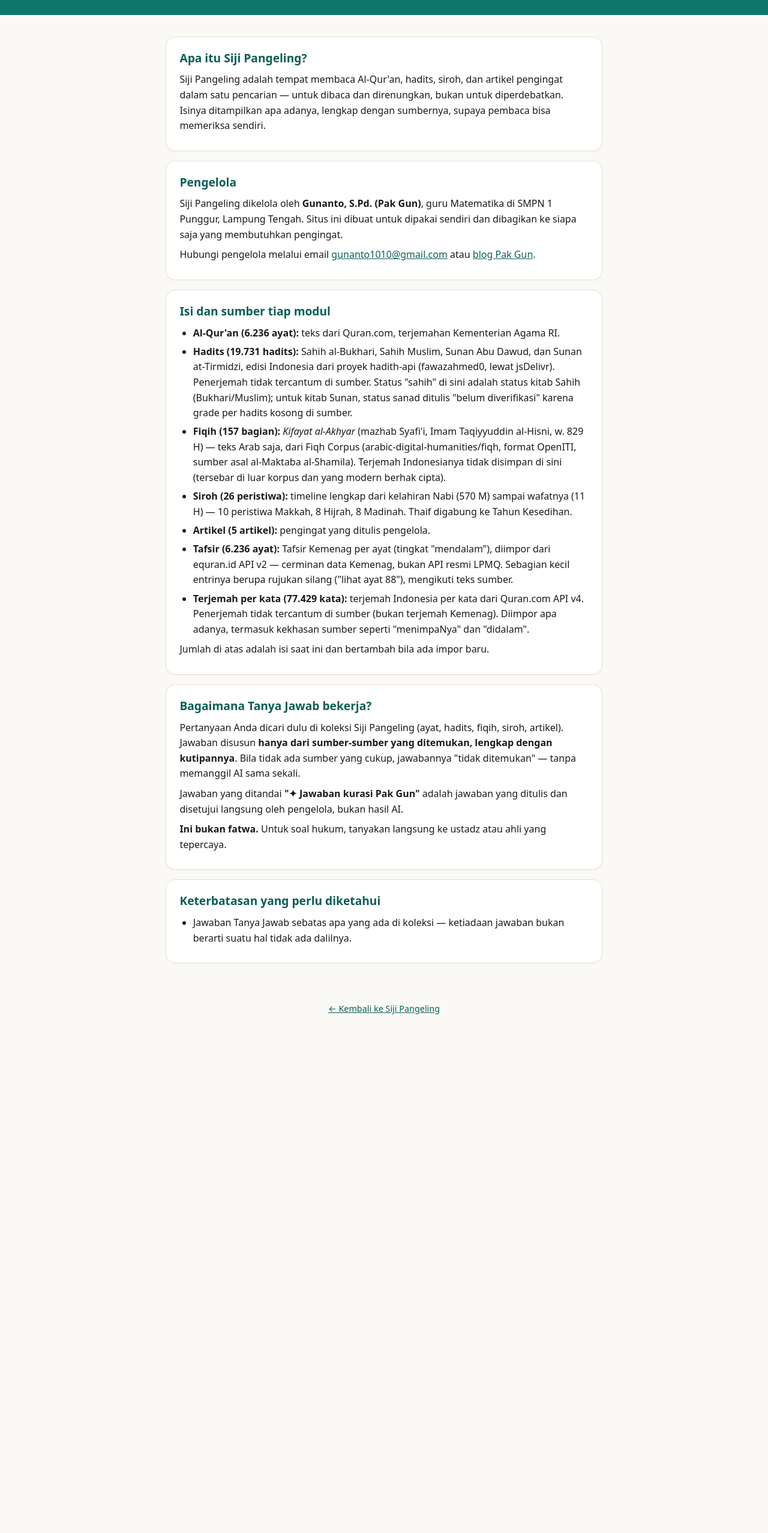
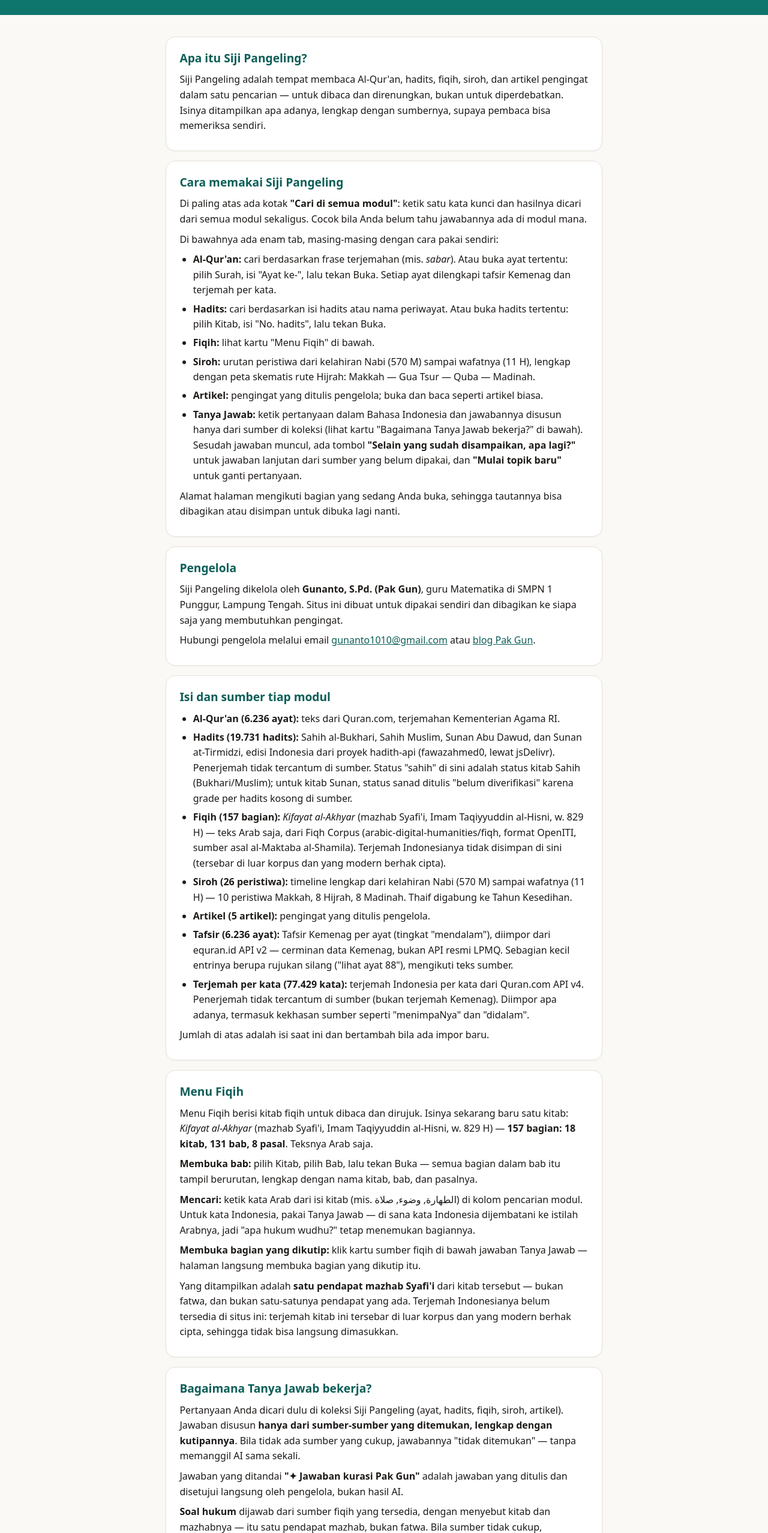
Before and after one commit to gezyt/siji-pangeling, a website: page public/tentang.html in a window 1280 px wide. Shown: the part 104-2660 px from the top of the page at 60% size. Before the commit the page ends 1829 px from the top, so only its background shows below. Drawn offline with Linux system fonts and the light colour scheme; no server answers.

Commit message:
P9b: soal hukum dijawab dari sumber fiqih + Tentang diperbaiki
Prompt: kalimat 'Jangan mengeluarkan fatwa atau putusan hukum'
diganti aturan baru (disetujui Pak Gun): soal hukum dijawab
hanya dari sumber fiqih + sebut kitab/mazhab; putusan di luar
sumber tetap dilarang; bila sumber tak cukup, arahkan ke
ustadz. Kata 'fatwa' tidak lagi muncul di prompt — P9a
mengembalikan 'perintah Allah' tapi 'apa hukum wudhu?' masih
ditolak dua kali live 13.38 WIB. Uji regresi diperbarui.

Tentang: kartu baru 'Cara memakai Siji Pangeling' (Cari semua
+ cara pakai tiap tab + tombol lanjutan) dan 'Menu Fiqih'
(Kifayat al-Akhyar 157 bagian; buka bab Kitab-Bab-Buka; cari
kata Arab; klik kartu sumber fiqih); intro kini menyebut
fiqih; kartu Tanya Jawab disesuaikan aturan baru.
Uji: tanya 42/42.

```diff
--- a/public/tentang.html
+++ b/public/tentang.html
@@ -14,7 +14,7 @@
 <meta property="og:image" content="https://siji.pangeling.web.id/og-image.png">
 <meta property="og:image:width" content="1200">
 <meta property="og:image:height" content="630">
-<meta property="og:image:alt" content="Siji Pangeling — Tafsir · Hadits · Siroh">
+<meta property="og:image:alt" content="Siji Pangeling — Tafsir · Hadits · Fiqih · Siroh">
 <meta name="twitter:card" content="summary_large_image">
 <meta name="twitter:title" content="Tentang Siji Pangeling">
 <meta name="twitter:description" content="Siapa pengelolanya, dari mana isi tiap modul berasal, dan bagaimana Tanya Jawab menyusun jawaban.">
@@ -70,7 +70,22 @@
   <p class="pengunjung" id="pengunjung" hidden>👁 Siji Pangeling sudah dikunjungi <strong id="angkaKunjungan">…</strong> kali.</p>
   <section class="card">
     <h2>Apa itu Siji Pangeling?</h2>
-    <p>Siji Pangeling adalah tempat membaca Al-Qur'an, hadits, siroh, dan artikel pengingat dalam satu pencarian — untuk dibaca dan direnungkan, bukan untuk diperdebatkan. Isinya ditampilkan apa adanya, lengkap dengan sumbernya, supaya pembaca bisa memeriksa sendiri.</p>
+    <p>Siji Pangeling adalah tempat membaca Al-Qur'an, hadits, fiqih, siroh, dan artikel pengingat dalam satu pencarian — untuk dibaca dan direnungkan, bukan untuk diperdebatkan. Isinya ditampilkan apa adanya, lengkap dengan sumbernya, supaya pembaca bisa memeriksa sendiri.</p>
+  </section>
+
+  <section class="card">
+    <h2>Cara memakai Siji Pangeling</h2>
+    <p>Di paling atas ada kotak <strong>"Cari di semua modul"</strong>: ketik satu kata kunci dan hasilnya dicari dari semua modul sekaligus. Cocok bila Anda belum tahu jawabannya ada di modul mana.</p>
+    <p>Di bawahnya ada enam tab, masing-masing dengan cara pakai sendiri:</p>
+    <ul>
+      <li><strong>Al-Qur'an:</strong> cari berdasarkan frase terjemahan (mis. <em>sabar</em>). Atau buka ayat tertentu: pilih Surah, isi "Ayat ke-", lalu tekan Buka. Setiap ayat dilengkapi tafsir Kemenag dan terjemah per kata.</li>
+      <li><strong>Hadits:</strong> cari berdasarkan isi hadits atau nama periwayat. Atau buka hadits tertentu: pilih Kitab, isi "No. hadits", lalu tekan Buka.</li>
+      <li><strong>Fiqih:</strong> lihat kartu "Menu Fiqih" di bawah.</li>
+      <li><strong>Siroh:</strong> urutan peristiwa dari kelahiran Nabi (570 M) sampai wafatnya (11 H), lengkap dengan peta skematis rute Hijrah: Makkah — Gua Tsur — Quba — Madinah.</li>
+      <li><strong>Artikel:</strong> pengingat yang ditulis pengelola; buka dan baca seperti artikel biasa.</li>
+      <li><strong>Tanya Jawab:</strong> ketik pertanyaan dalam Bahasa Indonesia dan jawabannya disusun hanya dari sumber di koleksi (lihat kartu "Bagaimana Tanya Jawab bekerja?" di bawah). Sesudah jawaban muncul, ada tombol <strong>"Selain yang sudah disampaikan, apa lagi?"</strong> untuk jawaban lanjutan dari sumber yang belum dipakai, dan <strong>"Mulai topik baru"</strong> untuk ganti pertanyaan.</li>
+    </ul>
+    <p>Alamat halaman mengikuti bagian yang sedang Anda buka, sehingga tautannya bisa dibagikan atau disimpan untuk dibuka lagi nanti.</p>
   </section>
 
   <section class="card">
@@ -94,10 +109,19 @@
   </section>
 
   <section class="card">
+    <h2>Menu Fiqih</h2>
+    <p>Menu Fiqih berisi kitab fiqih untuk dibaca dan dirujuk. Isinya sekarang baru satu kitab: <em>Kifayat al-Akhyar</em> (mazhab Syafi'i, Imam Taqiyyuddin al-Hisni, w. 829 H) — <strong>157 bagian: 18 kitab, 131 bab, 8 pasal</strong>. Teksnya Arab saja.</p>
+    <p><strong>Membuka bab:</strong> pilih Kitab, pilih Bab, lalu tekan Buka — semua bagian dalam bab itu tampil berurutan, lengkap dengan nama kitab, bab, dan pasalnya.</p>
+    <p><strong>Mencari:</strong> ketik kata Arab dari isi kitab (mis. الطهارة, وضوء, صلاة) di kolom pencarian modul. Untuk kata Indonesia, pakai Tanya Jawab — di sana kata Indonesia dijembatani ke istilah Arabnya, jadi "apa hukum wudhu?" tetap menemukan bagiannya.</p>
+    <p><strong>Membuka bagian yang dikutip:</strong> klik kartu sumber fiqih di bawah jawaban Tanya Jawab — halaman langsung membuka bagian yang dikutip itu.</p>
+    <p>Yang ditampilkan adalah <strong>satu pendapat mazhab Syafi'i</strong> dari kitab tersebut — bukan fatwa, dan bukan satu-satunya pendapat yang ada. Terjemah Indonesianya belum tersedia di situs ini: terjemah kitab ini tersebar di luar korpus dan yang modern berhak cipta, sehingga tidak bisa langsung dimasukkan.</p>
+  </section>
+
+  <section class="card">
     <h2>Bagaimana Tanya Jawab bekerja?</h2>
     <p>Pertanyaan Anda dicari dulu di koleksi Siji Pangeling (ayat, hadits, fiqih, siroh, artikel). Jawaban disusun <strong>hanya dari sumber-sumber yang ditemukan, lengkap dengan kutipannya</strong>. Bila tidak ada sumber yang cukup, jawabannya "tidak ditemukan" — tanpa memanggil AI sama sekali.</p>
     <p>Jawaban yang ditandai <strong>"✦ Jawaban kurasi Pak Gun"</strong> adalah jawaban yang ditulis dan disetujui langsung oleh pengelola, bukan hasil AI.</p>
-    <p><strong>Ini bukan fatwa.</strong> Untuk soal hukum, tanyakan langsung ke ustadz atau ahli yang tepercaya.</p>
+    <p><strong>Soal hukum</strong> dijawab dari sumber fiqih yang tersedia, dengan menyebut kitab dan mazhabnya — itu satu pendapat mazhab, bukan fatwa. Bila sumber tidak cukup, jawabannya "tidak ditemukan"; untuk kepastian hukum, tanyakan langsung ke ustadz atau ahli yang tepercaya.</p>
   </section>
 
   <section class="card">
--- a/src/tanya.ts
+++ b/src/tanya.ts
@@ -90,7 +90,7 @@ export function normalisasiRujukan(rujukan: string): string {
  * Isinya SAMA dengan file itu — ubah instruksinya di file, bukan di sini,
  * supaya yang dibaca Pak Gun dan yang dipakai server selalu satu sumber.
  */
-const PROMPT_DEFAULT = `Kamu adalah penjawab di situs Siji Pangeling. Jawablah HANYA berdasarkan sumber-sumber di bawah ini. Setiap pernyataan faktual harus disertai kutipan sumbernya dengan format persis seperti yang diberikan (mis. QS. Al-Baqarah 2:153, HR. Bukhari No. 1, Kifayat al-Akhyar — باب أقسام المياه). Jangan menambah nomor ayat, nomor hadits, atau isi yang tidak ada di sumber. Bila sumbernya fiqih, sebutkan kitab dan mazhabnya (mis. menurut Kifayat al-Akhyar, mazhab Syafi'i). Bila pertanyaan adalah lanjutan, jawablah hanya dari sumber baru yang diberikan dan jangan mengulangi sumber yang sudah disampaikan sebelumnya. Bila sumber tidak cukup untuk menjawab, jawablah PERSIS dengan kalimat berikut, tanpa mengubah, menambah, atau memparafrasa satu kata pun: "Tidak ditemukan jawaban di koleksi Siji Pangeling untuk pertanyaan ini." Jangan mengeluarkan fatwa atau putusan hukum; untuk soal hukum, arahkan untuk bertanya ke ustadz atau ahli. Jawablah dalam Bahasa Indonesia, nada tenang dan sederhana, maksimal 250 kata.`;
+const PROMPT_DEFAULT = `Kamu adalah penjawab di situs Siji Pangeling. Jawablah HANYA berdasarkan sumber-sumber di bawah ini. Setiap pernyataan faktual harus disertai kutipan sumbernya dengan format persis seperti yang diberikan (mis. QS. Al-Baqarah 2:153, HR. Bukhari No. 1, Kifayat al-Akhyar — باب أقسام المياه). Jangan menambah nomor ayat, nomor hadits, atau isi yang tidak ada di sumber. Bila sumbernya fiqih, sebutkan kitab dan mazhabnya (mis. menurut Kifayat al-Akhyar, mazhab Syafi'i). Bila pertanyaan adalah lanjutan, jawablah hanya dari sumber baru yang diberikan dan jangan mengulangi sumber yang sudah disampaikan sebelumnya. Bila sumber tidak cukup untuk menjawab, jawablah PERSIS dengan kalimat berikut, tanpa mengubah, menambah, atau memparafrasa satu kata pun: "Tidak ditemukan jawaban di koleksi Siji Pangeling untuk pertanyaan ini." Untuk soal hukum, jawablah hanya dari sumber fiqih yang diberikan dan sebutkan kitab dan mazhabnya; jangan mengeluarkan putusan hukum sendiri di luar sumber, dan bila sumber tidak cukup, arahkan untuk bertanya ke ustadz atau ahli. Jawablah dalam Bahasa Indonesia, nada tenang dan sederhana, maksimal 250 kata.`;
 
 /**
  * Muat system prompt dari prompts/sistem-tanya.md (dibaca saat server
```
Also changed, not shown: implementation_plan.md (+23 -0 lines), prompts/sistem-tanya.md (+1 -1 lines), tests/tanya.test.ts (+15 -10 lines).
